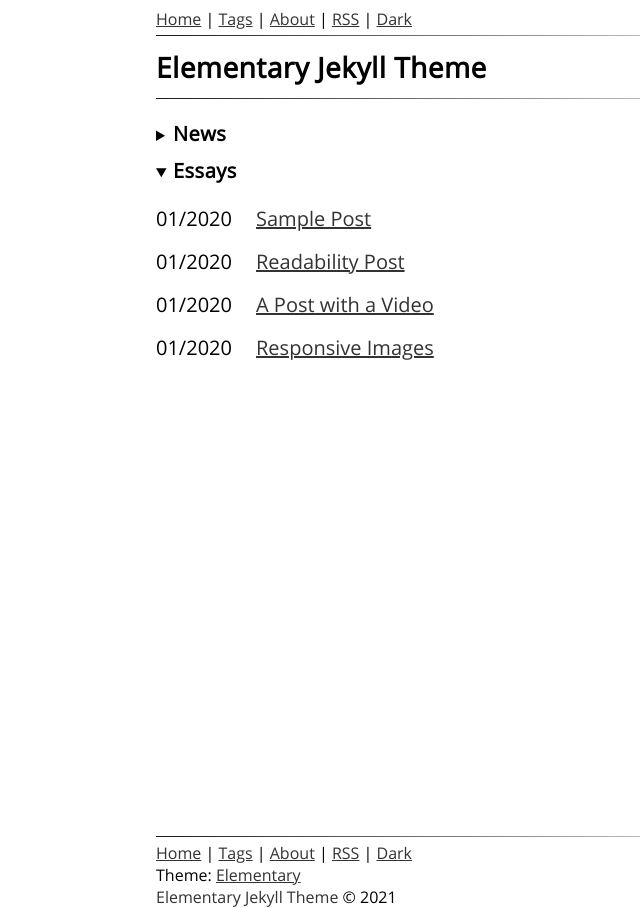
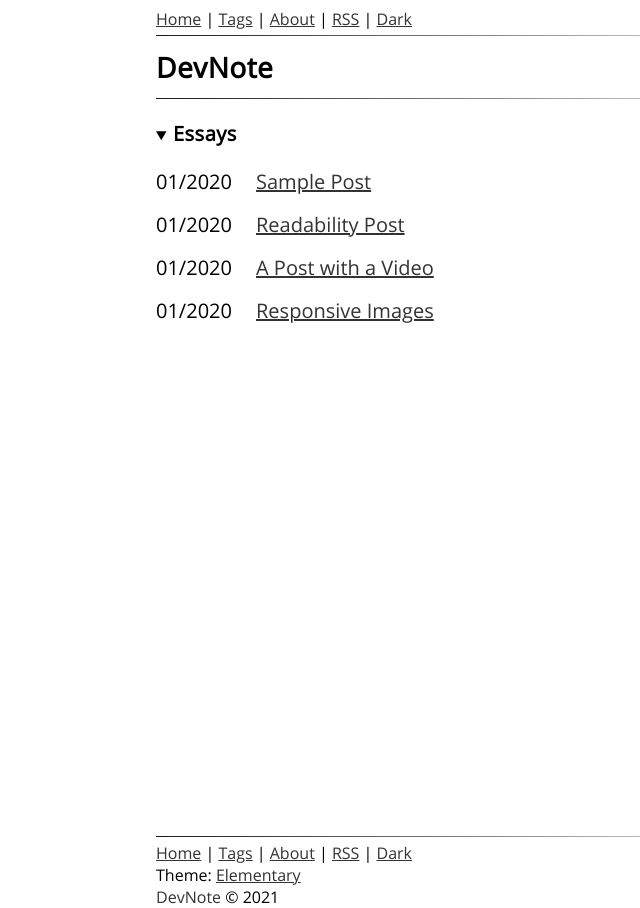
Before and after one commit to devballet/devballet.github.io, a Jekyll site: the page built from index.html, in a window 1280 px wide. Shown: the whole page, without its empty margins (134-774 px from the left). Built offline with Jekyll 4.4.1, drawn with Linux system fonts in a browser that asks for light colours; some web fonts are replaced.

Commit message:
change _config.yaml again

```diff
--- a/_config.yml
+++ b/_config.yml
@@ -1,6 +1,6 @@
 title : DevNote
-name: 'Elementary Jekyll Theme'
-description: 'Simple, light weight, responsive jekyll theme for hackers'
+name: 'DevNote'
+description: ''
 
 markdown: kramdown
 highlighter: rouge
@@ -16,8 +16,8 @@ featured_posts:
     title: 'Featured post #3'
 
 collections:
-  news:
-    title: News
+  flutter:
+    title: Flutter
     default_open: false
     output: true
   posts:
```
